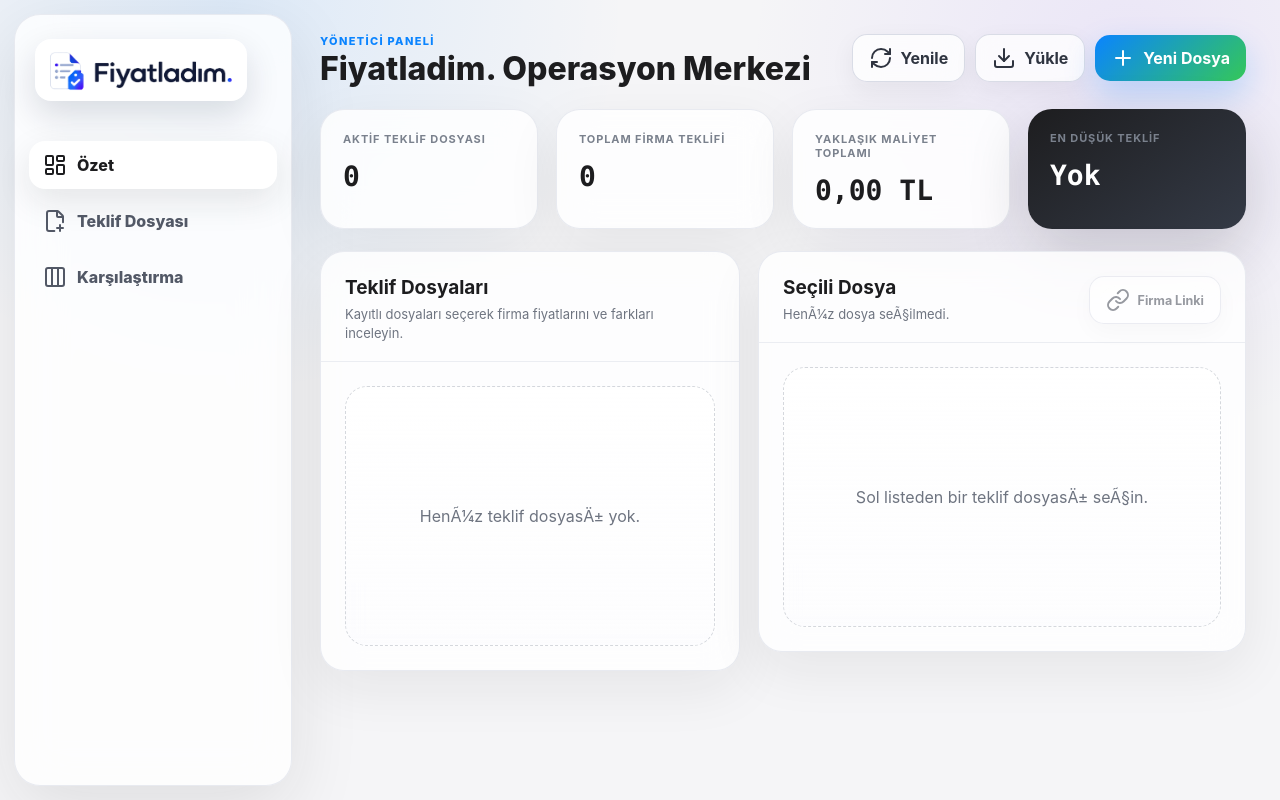
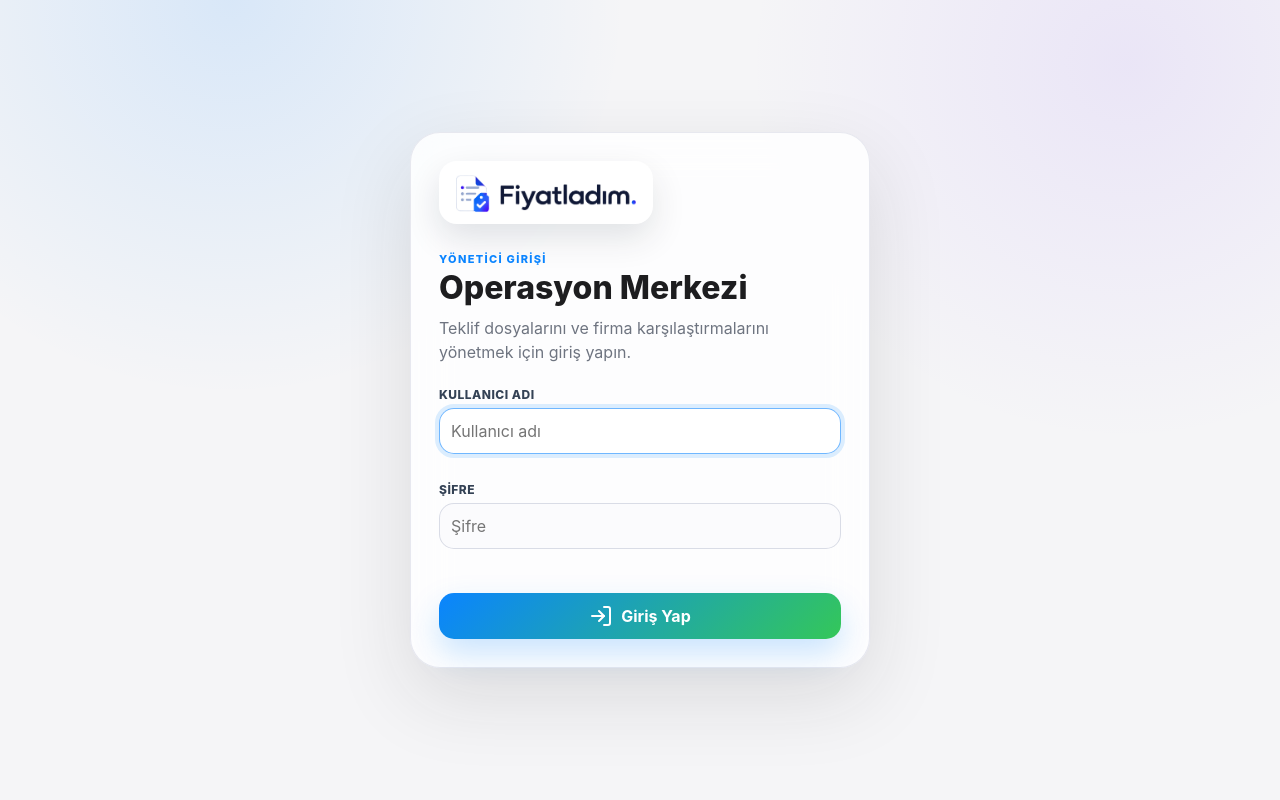
Before and after one commit to goktugersoz/teklif, a PHP site: page / in a window 1280 px wide. Run offline with PHP 8.4, Linux system fonts and the light colour scheme; data that the repository does not hold is empty; some libraries are stand-ins or nearby versions.

Commit message:
Admin login ekranini ekle

```diff
--- a/index.html
+++ b/index.html
@@ -14,8 +14,36 @@
   <link rel="apple-touch-icon" href="./icon-192-v5.png">
   <link rel="stylesheet" href="styles/app.css">
 </head>
-<body>
-  <div class="app-shell">
+<body class="admin-page">
+  <main class="login-screen" id="loginScreen">
+    <section class="login-card">
+      <div class="login-card__brand">
+        <img class="login-card__logo" src="./fiyatladim-logo-v5.png" alt="Fiyatladim." onerror="this.onerror=null;this.src='./icon-192-v5.png';this.classList.add('login-card__logo--icon')">
+      </div>
+      <div class="login-card__head">
+        <p class="eyebrow">Yönetici Girişi</p>
+        <h1>Operasyon Merkezi</h1>
+        <p>Teklif dosyalarını ve firma karşılaştırmalarını yönetmek için giriş yapın.</p>
+      </div>
+      <form class="login-form" id="adminLoginForm" autocomplete="off">
+        <label class="field">
+          <span>Kullanıcı adı</span>
+          <input id="adminUsername" name="username" type="text" placeholder="Kullanıcı adı" autocomplete="username" required>
+        </label>
+        <label class="field">
+          <span>Şifre</span>
+          <input id="adminPassword" name="password" type="password" placeholder="Şifre" autocomplete="current-password" required>
+        </label>
+        <div id="loginBanner"></div>
+        <button class="button button--primary login-button" type="submit">
+          <i data-lucide="log-in"></i>
+          <span>Giriş Yap</span>
+        </button>
+      </form>
+    </section>
+  </main>
+
+  <div class="app-shell" id="adminApp" hidden>
     <aside class="sidebar">
       <div class="brand brand--logo">
         <img class="brand__logo" src="./fiyatladim-logo-v5.png" alt="Fiyatladim." onerror="this.onerror=null;this.src='./icon-192-v5.png';this.classList.add('brand__logo--icon')">
@@ -61,6 +89,10 @@
           <button class="button button--ghost" id="installAppBtn" type="button" hidden>
             <i data-lucide="download"></i>
             <span>Yükle</span>
+          </button>
+          <button class="button button--ghost" id="logoutBtn" type="button">
+            <i data-lucide="log-out"></i>
+            <span>Çıkış</span>
           </button>
           <button class="button button--primary" id="quickNewBtn" type="button">
             <i data-lucide="plus"></i>
--- a/src/app.js
+++ b/src/app.js
@@ -5,6 +5,10 @@ import {
   $, banner, copyText, diffInfo, esc, estimateTotal, fmtDate, fmtTL,
   itemId, offerTotal, parseNumber, uid, vendorLink
 } from "./utils.js";
+
+const ADMIN_AUTH_KEY = "fiyatladim.admin.authenticated";
+const ADMIN_USERNAME = "admin";
+const ADMIN_PASSWORD = "admin123";
 
 const state = {
   requests: [],
@@ -22,6 +26,8 @@ const state = {
   vendorItems: []
 };
 
+let adminAppStarted = false;
+
 const viewMeta = {
   dashboard: ["YÃ¶netici Paneli", "Fiyatladim. Operasyon Merkezi"],
   builder: ["Dosya HazÄ±rlama", "Teklif DosyasÄ± OluÅŸtur"],
@@ -34,6 +40,61 @@ function refreshIcons(){
 
 function offerKey(offer){
   return String(offer?.offerId || offer?.id || `${offer?.requestId || ""}:${offer?.companyName || ""}:${offer?.submittedAt || ""}`);
+}
+
+function isAdminAuthenticated(){
+  return sessionStorage.getItem(ADMIN_AUTH_KEY) === "1";
+}
+
+function showAdminShell(){
+  const loginScreen = $("loginScreen");
+  const adminApp = $("adminApp");
+  if(loginScreen) loginScreen.hidden = true;
+  if(adminApp) adminApp.hidden = false;
+  document.body.classList.remove("login-active");
+}
+
+function showLoginScreen(){
+  const loginScreen = $("loginScreen");
+  const adminApp = $("adminApp");
+  if(loginScreen) loginScreen.hidden = false;
+  if(adminApp) adminApp.hidden = true;
+  document.body.classList.add("login-active");
+  $("adminUsername")?.focus();
+  refreshIcons();
+}
+
+function wireAdminLogin(){
+  const form = $("adminLoginForm");
+  if(!form || form.dataset.wired === "1") return;
+  form.dataset.wired = "1";
+  form.addEventListener("submit", async event => {
+    event.preventDefault();
+    const username = $("adminUsername").value.trim();
+    const password = $("adminPassword").value;
+    $("loginBanner").innerHTML = "";
+
+    if(username !== ADMIN_USERNAME || password !== ADMIN_PASSWORD){
+      $("loginBanner").innerHTML = banner("Kullanıcı adı veya şifre hatalı.", "err");
+      $("adminPassword").select();
+      return;
+    }
+
+    sessionStorage.setItem(ADMIN_AUTH_KEY, "1");
+    $("adminPassword").value = "";
+    showAdminShell();
+    await startAdminApp();
+  });
+}
+
+function wireLogout(){
+  const button = $("logoutBtn");
+  if(!button || button.dataset.wired === "1") return;
+  button.dataset.wired = "1";
+  button.addEventListener("click", () => {
+    sessionStorage.removeItem(ADMIN_AUTH_KEY);
+    showLoginScreen();
+  });
 }
 
 function setView(viewName){
@@ -795,14 +856,16 @@ function applyVendorModeFromUrl(){
   window.location.replace(vendorLink(code));
 }
 
-async function init(){
+async function startAdminApp(){
+  if(adminAppStarted) return;
+  adminAppStarted = true;
   try{
-    registerPwa();
     configurePdfWorker();
     wireNavigation();
     wireBuilder();
     wireComparisonActions();
     wireVendor();
+    wireLogout();
     state.db = await db.initDb();
     $("dbStatus").textContent = "HazÄ±r";
     renderDraftItems();
@@ -818,4 +881,18 @@ async function init(){
   }
 }
 
+async function init(){
+  registerPwa();
+  wireAdminLogin();
+  applyVendorModeFromUrl();
+
+  if(!isAdminAuthenticated()){
+    showLoginScreen();
+    return;
+  }
+
+  showAdminShell();
+  await startAdminApp();
+}
+
 init();
--- a/styles/app.css
+++ b/styles/app.css
@@ -38,6 +38,71 @@ body{
 button,input,textarea{font:inherit}
 button{cursor:pointer}
 i[data-lucide]{width:16px;height:16px;stroke-width:2}
+
+[hidden]{display:none!important}
+
+.login-screen{
+  min-height:100vh;
+  display:grid;
+  place-items:center;
+  padding:28px;
+  background:
+    radial-gradient(circle at 18% 0%, rgba(10,132,255,.12), transparent 30%),
+    radial-gradient(circle at 88% 8%, rgba(139,92,246,.10), transparent 28%),
+    var(--bg);
+}
+.login-card{
+  width:min(460px,100%);
+  border:1px solid rgba(229,231,238,.92);
+  border-radius:30px;
+  background:rgba(255,255,255,.82);
+  box-shadow:0 28px 80px rgba(29,29,31,.12);
+  backdrop-filter:blur(24px) saturate(1.2);
+  padding:28px;
+}
+.login-card__brand{
+  display:flex;
+  margin-bottom:28px;
+}
+.login-card__logo{
+  display:block;
+  width:214px;
+  max-width:100%;
+  height:auto;
+  border-radius:18px;
+  background:#fff;
+  padding:9px 12px;
+  box-shadow:0 14px 34px rgba(10,24,48,.12);
+}
+.login-card__logo--icon{
+  width:72px;
+  aspect-ratio:1;
+  object-fit:contain;
+}
+.login-card__head{
+  margin-bottom:22px;
+}
+.login-card__head h1{
+  margin:0;
+  color:var(--ink);
+  font-size:32px;
+  line-height:1.1;
+  font-weight:850;
+}
+.login-card__head p:not(.eyebrow){
+  margin:10px 0 0;
+  color:var(--muted);
+  line-height:1.55;
+}
+.login-form{
+  display:grid;
+  gap:14px;
+}
+.login-button{
+  width:100%;
+  min-height:48px;
+  margin-top:2px;
+}
 
 .app-shell{
   min-height:100vh;
@@ -1143,6 +1208,24 @@ td input.num{text-align:right;font-family:var(--mono)}
 
 @media (max-width:720px){
   body{background:#f5f7fa}
+  .login-screen{
+    align-items:start;
+    padding:18px 14px;
+  }
+  .login-card{
+    margin-top:18px;
+    border-radius:24px;
+    padding:22px;
+  }
+  .login-card__brand{
+    margin-bottom:24px;
+  }
+  .login-card__logo{
+    width:190px;
+  }
+  .login-card__head h1{
+    font-size:28px;
+  }
   .workspace{padding:12px 12px calc(88px + env(safe-area-inset-bottom))}
   .topbar,.panel__head,.section-title{align-items:stretch;flex-direction:column}
   .topbar__actions,.action-row,.footer-actions{width:100%}
--- a/sw.js
+++ b/sw.js
@@ -1,4 +1,4 @@
-const CACHE_NAME = "fiyatladim-pwa-v5";
+const CACHE_NAME = "fiyatladim-pwa-v6";
 const APP_SHELL = [
   "./",
   "./index.html",
```
